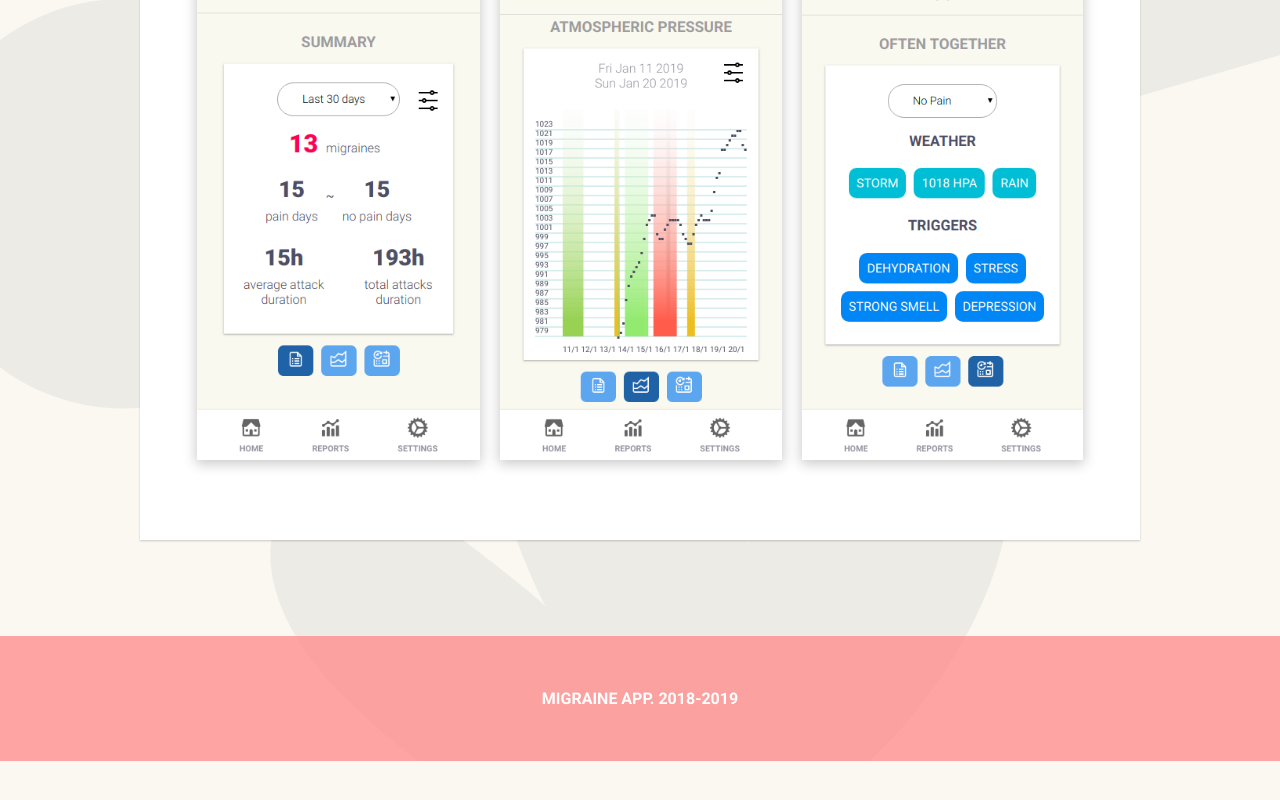
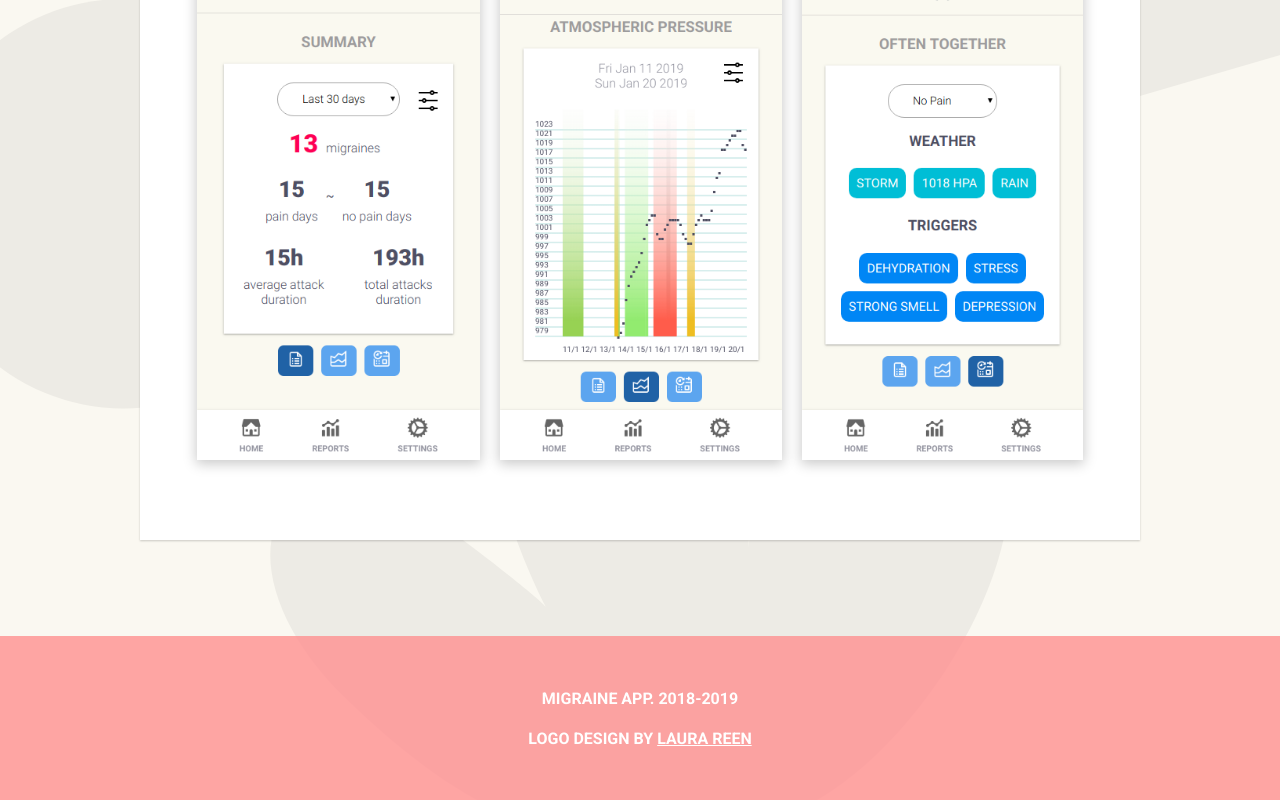
Before and after one commit to jagodarybacka/migraine-app, a React (Create React App) app: page / in a window 1280 px wide. Shown: the part 2250-3050 px from the top of the page. Before the commit the page ends 3011 px from the top, so only its background shows below. Built offline with nearby package versions, Linux system fonts and the light colour scheme; what pdfmake would draw is missing.

Commit message:
logo author in footer

```diff
--- a/src/client/base/web/Download.js
+++ b/src/client/base/web/Download.js
@@ -86,6 +86,7 @@ class Download extends Component {
         </Header>
         <Footer>
           <h4>Migraine App. 2018-2019</h4>
+          <h4>Logo design by <a href="https://dribbble.com/laurareen">Laura Reen</a></h4>
         </Footer>
 
       </Page>
--- a/src/client/base/web/Home.js
+++ b/src/client/base/web/Home.js
@@ -75,6 +75,7 @@ class Home extends Component {
         </div>
         <Footer>
           <h4>Migraine App. 2018-2019</h4>
+          <h4>Logo design by <a href="https://dribbble.com/laurareen">Laura Reen</a></h4>
         </Footer>
       </Page>
     )
--- a/src/client/base/web/web.styles.js
+++ b/src/client/base/web/web.styles.js
@@ -207,4 +207,7 @@ export const Footer = styled.footer`
   text-transform: uppercase;
   padding: 2em;
   margin-top: 2em;
+  a {
+    text-decoration: underline;
+  }
 `
```
